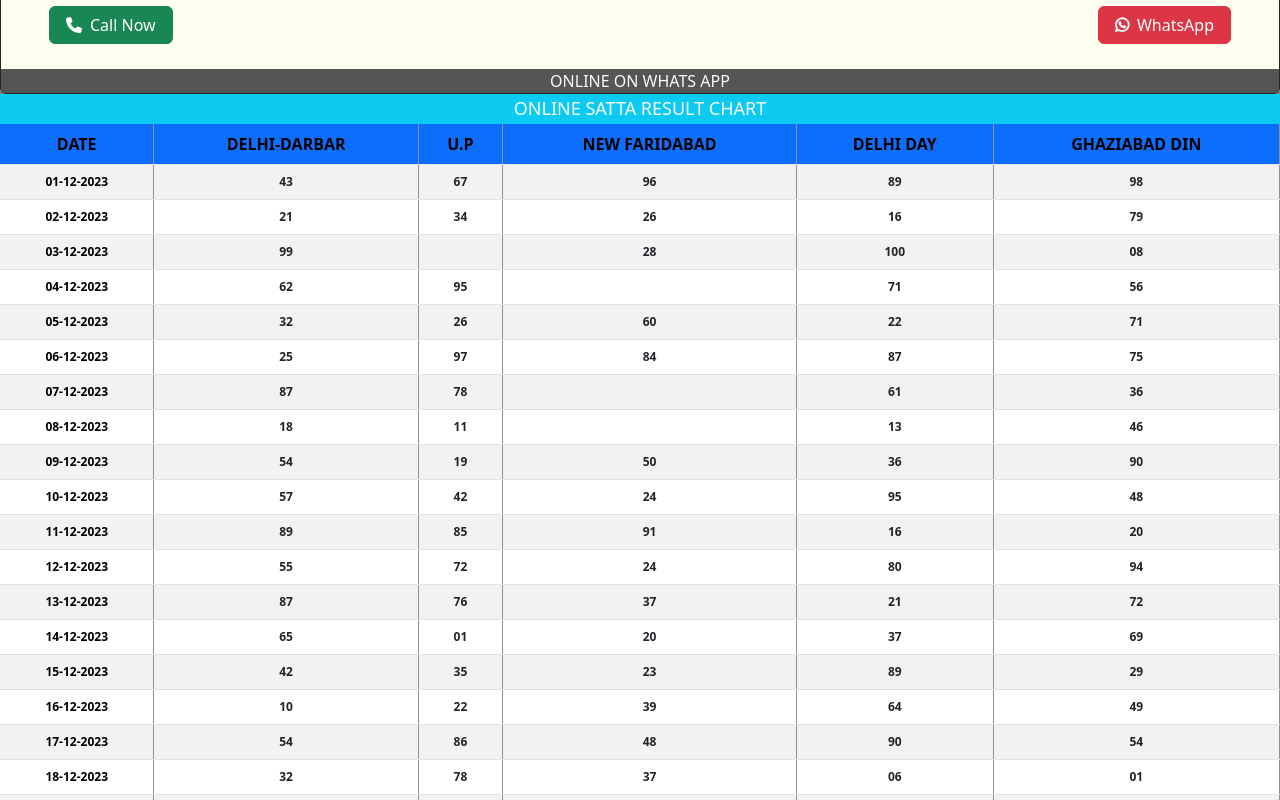
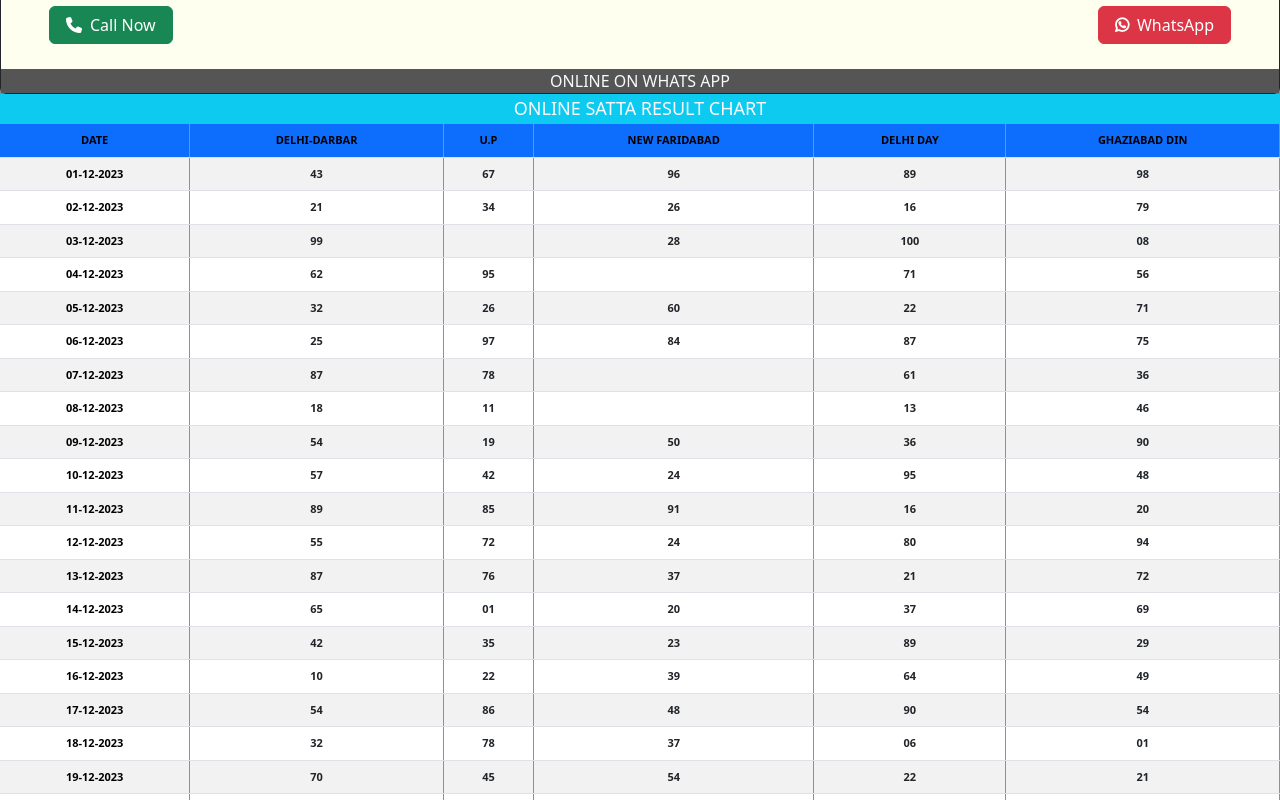
Before and after one commit to Mayankgangwr/SattaKing, a React (Create React App) app: page / in a window 1280 px wide. Shown: the part 4060-4860 px from the top of the page. Built offline with nearby package versions, Linux system fonts and the light colour scheme.

Commit message:
#styling fix on chartResult

```diff
--- a/src/Components/Charts/ResultChart/ResultChart.module.scss
+++ b/src/Components/Charts/ResultChart/ResultChart.module.scss
@@ -14,6 +14,7 @@
             border-right: 1px solid #909090;
             text-align: center;
             text-transform: uppercase;
+            font-size: 11px;
         }
 
         >tbody tr td {
@@ -22,7 +23,7 @@
             vertical-align: middle;
             text-transform: uppercase;
             font-weight: 700;
-            font-size: 12px;
+            font-size: 11px;
 
         }
     }
```
